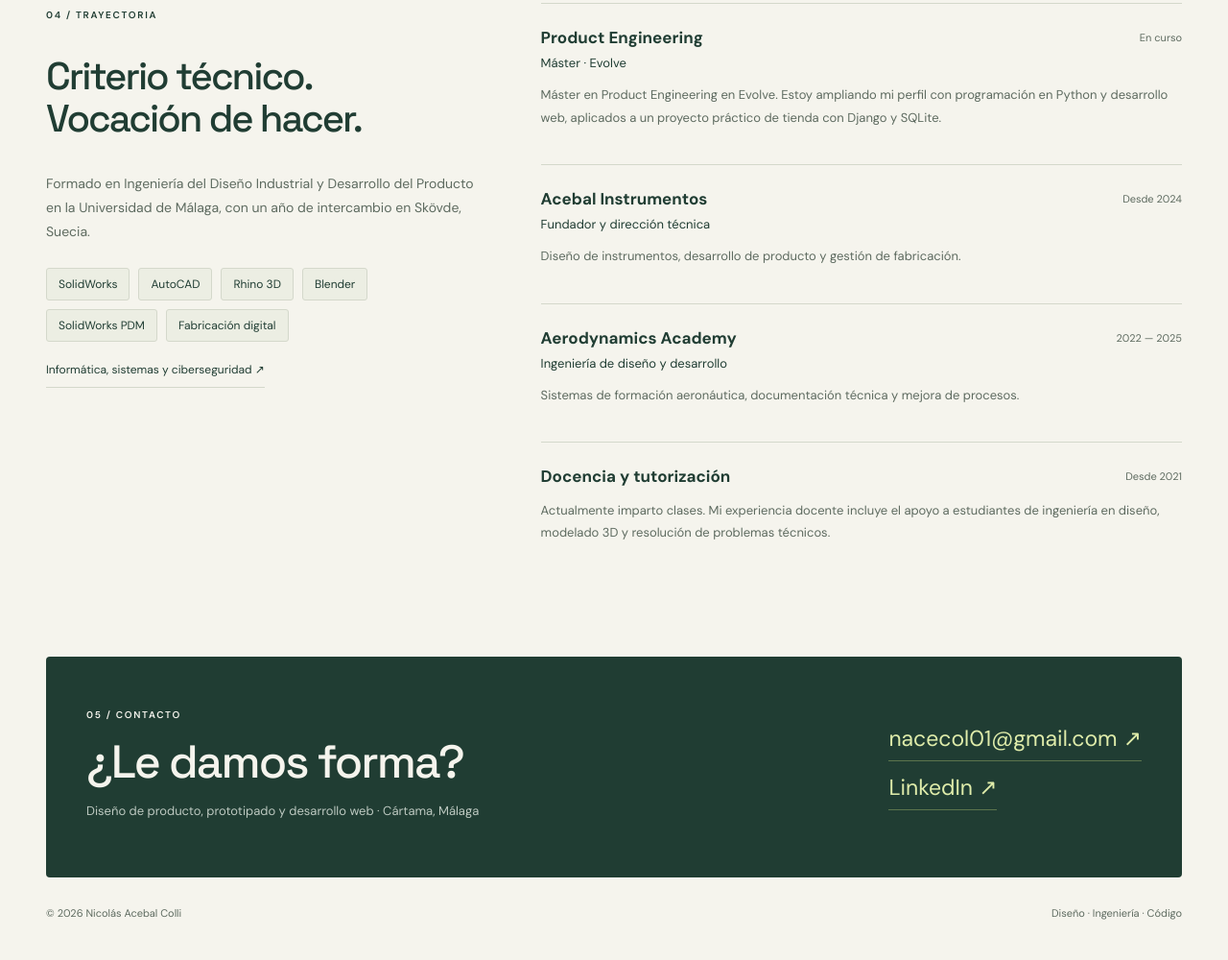
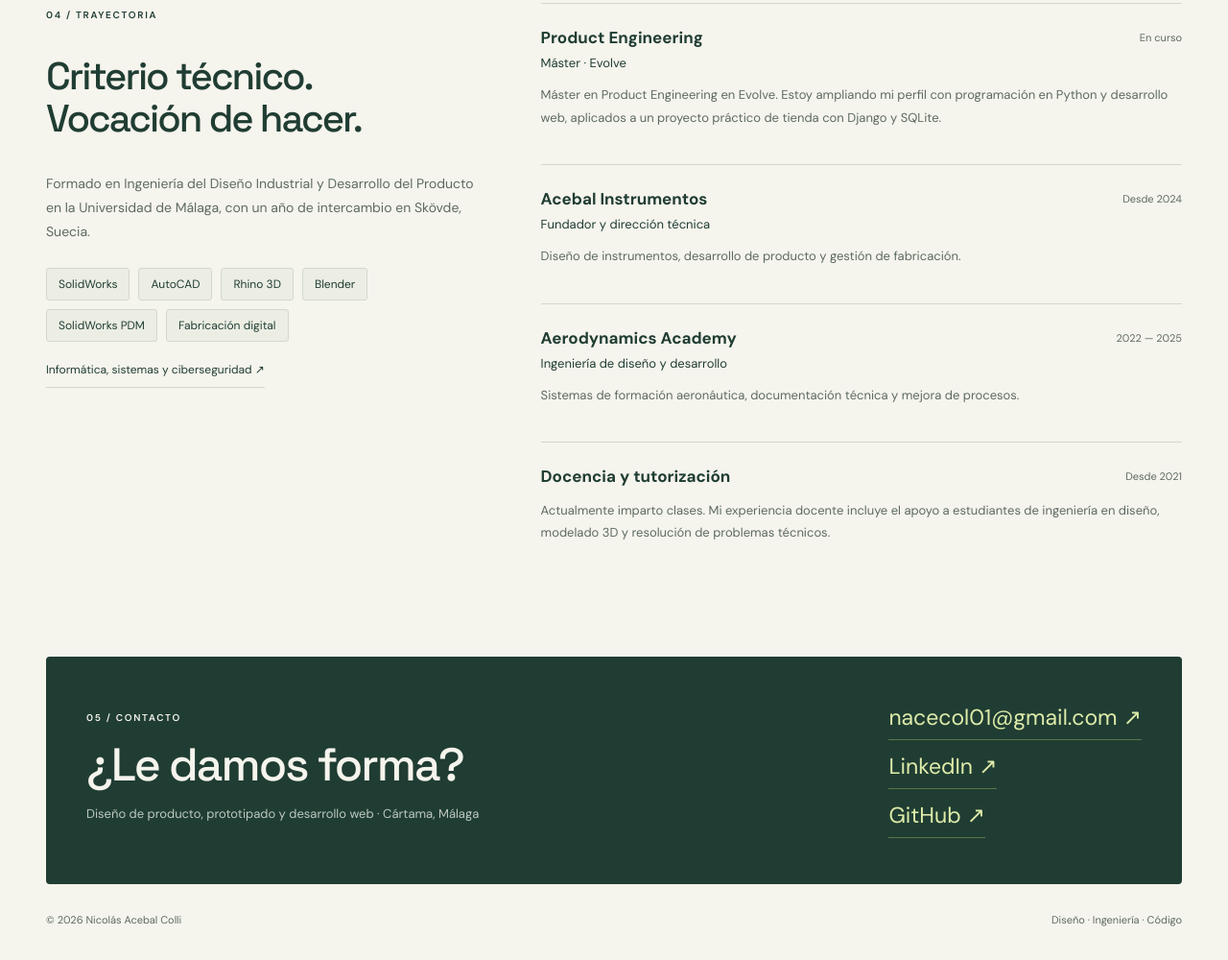
Before and after one commit to harasmeant/harasmeant.github.io, a plain HTML site: page index.html in a window 1280 px wide. Shown: the part 5938-6938 px from the top of the page at 96% size. Drawn offline with Linux system fonts and the light colour scheme.

Commit message:
Update Site source

```diff
--- a/index.html
+++ b/index.html
@@ -55,7 +55,7 @@
 <div class="job"><div class="job-top"><h3>Aerodynamics Academy</h3><time>2022 — 2025</time></div><b data-es="Ingeniería de diseño y desarrollo" data-en="Design & development engineering">Ingeniería de diseño y desarrollo</b><p data-es="Sistemas de formación aeronáutica, documentación técnica y mejora de procesos." data-en="Aeronautical training systems, technical documentation and process improvement.">Sistemas de formación aeronáutica, documentación técnica y mejora de procesos.</p></div>
 <div class="job"><div class="job-top"><h3 data-es="Docencia y tutorización" data-en="Teaching & mentoring">Docencia y tutorización</h3><time data-es="Desde 2021" data-en="Since 2021">Desde 2021</time></div><p data-es="Actualmente imparto clases. Mi experiencia docente incluye el apoyo a estudiantes de ingeniería en diseño, modelado 3D y resolución de problemas técnicos." data-en="I currently teach. My teaching experience includes supporting engineering students in design, 3D modelling and technical problem-solving.">Actualmente imparto clases. Mi experiencia docente incluye el apoyo a estudiantes de ingeniería en diseño, modelado 3D y resolución de problemas técnicos.</p></div>
 </div></section>
-<section class="contact" id="contact"><div><span class="eyebrow" data-es="05 / Contacto" data-en="05 / Contact">05 / Contacto</span><h2 data-es="¿Le damos forma?" data-en="Let's bring it to life.">¿Le damos forma?</h2><p data-es="Diseño de producto, prototipado y desarrollo web · Cártama, Málaga" data-en="Product design, prototyping & web development · Cártama, Málaga">Diseño de producto, prototipado y desarrollo web · Cártama, Málaga</p></div><div class="contact-links"><a href="mailto:nacecol01@gmail.com">nacecol01@gmail.com ↗</a><a href="https://www.linkedin.com/in/nicolas-acebal-colli-415466185/" target="_blank" rel="noopener noreferrer">LinkedIn ↗</a></div></section>
+<section class="contact" id="contact"><div><span class="eyebrow" data-es="05 / Contacto" data-en="05 / Contact">05 / Contacto</span><h2 data-es="¿Le damos forma?" data-en="Let's bring it to life.">¿Le damos forma?</h2><p data-es="Diseño de producto, prototipado y desarrollo web · Cártama, Málaga" data-en="Product design, prototyping & web development · Cártama, Málaga">Diseño de producto, prototipado y desarrollo web · Cártama, Málaga</p></div><div class="contact-links"><a href="mailto:nacecol01@gmail.com">nacecol01@gmail.com ↗</a><a href="https://www.linkedin.com/in/nicolas-acebal-colli-415466185/" target="_blank" rel="noopener noreferrer">LinkedIn ↗</a><a href="https://github.com/harasmeant" target="_blank" rel="noopener noreferrer">GitHub ↗</a></div></section>
 </main><footer><span>© <span id="year"></span> Nicolás Acebal Colli</span><span data-es="Diseño · Ingeniería · Código" data-en="Design · Engineering · Code">Diseño · Ingeniería · Código</span></footer>
 </div><!-- PRINT EDITIONS START --><div class="print-document" data-print-lang="es"><section class="sheet cover" aria-label="Presentación">
 <div class="sheet-top"><span class="wordmark">NAC / Nicolás Acebal Colli</span><span>Presentación</span></div>
```
